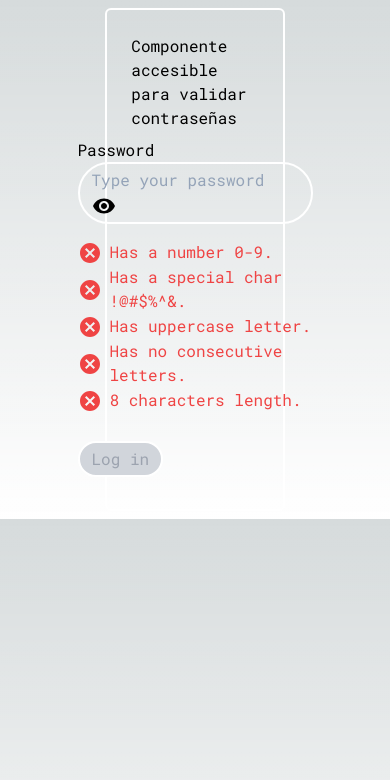
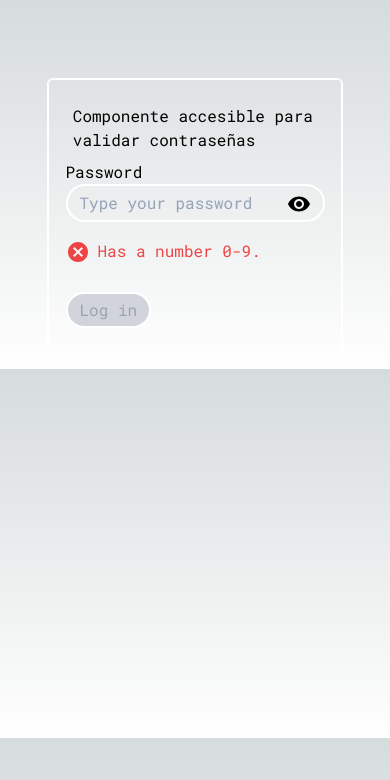
Before and after one commit to micaavigliano/password-a11y, a Next.js app: page / in a window 390 px wide. Shown: the top 780 px of the page. Built offline with nearby package versions, Linux system fonts and the light colour scheme.

Commit message:
improve code

```diff
--- a/app/globals.css
+++ b/app/globals.css
@@ -33,5 +33,12 @@ body {
     rgb(var(--background-start-rgb));
   width: 50%;
   margin: auto;
-  padding: 2%
+  padding: 2%;
 }
+
+@media only screen and (max-width: 676px) {
+  body {
+    width: 80%;
+    padding-top: 20%
+  }
+}
--- a/app/page.tsx
+++ b/app/page.tsx
@@ -2,7 +2,7 @@ import PasswordComponent from "@/components/Password";
 
 export default function Home() {
   return (
-    <main className="rounded-md border-solid border-2 border-white p-6">
+    <main>
       <PasswordComponent />
     </main>
   );
--- a/components/Password.tsx
+++ b/components/Password.tsx
@@ -15,11 +15,11 @@ const PasswordComponent = () => {
   };
 
   return (
-    <section className="m-auto flex flex-col items-center">
+    <section className="m-auto flex flex-col items-center rounded-md border-solid border-2 border-white p-6 box-border">
       <h1>Componente accesible para validar contraseñas</h1>
       <form onSubmit={handleSubmit} id="form-id" className="py-2">
         <label htmlFor="password-input-id">Password</label>
-        <div className="rounded-full border-solid border-2 border-white px-3 py-1">
+        <div className="rounded-full border-solid border-2 border-white px-3 py-1 flex flex-row justify-between">
           <input
             type={seePassword ? "text" : "password"}
             onChange={(e) => setPassword(e.target.value)}
@@ -46,7 +46,7 @@ const PasswordComponent = () => {
         <PasswordRequirements
           id="password-requirement"
           idInput="password-input-id"
-          requirement={requirementsArray}
+          requirement={testRequirement}
           password={password!}
           setAllChecked={setAllChecked}
         />
--- a/components/PasswordRequirement.tsx
+++ b/components/PasswordRequirement.tsx
@@ -1,10 +1,11 @@
 import React, {
   useEffect,
-  useState,
   useCallback,
   Dispatch,
   SetStateAction,
+  useState,
 } from "react";
+import clsx from "clsx";
 import { Cancel, CheckCircle } from "@mui/icons-material";
 
 interface RequirementsProps {
@@ -20,6 +21,7 @@ interface Requirement {
   text: string;
   matchRegex: RegExp;
   error?: string;
+  initialState: boolean;
 }
 
 const PasswordRequirements: React.FC<RequirementsProps> = ({
@@ -29,7 +31,11 @@ const PasswordRequirements: React.FC<RequirementsProps> = ({
   idInput,
 }) => {
   const isArray = Array.isArray(requirement);
-  const uniqueReq = !isArray && password.match(requirement.matchRegex);
+  const [requirementState, setRequirementState] = useState(false);
+
+  const updateState = useCallback(() => {
+    setRequirementState(true);
+  }, []);
 
   const checkIfAllAreChecked = useCallback(
     (requirement: Requirement[] | Requirement) => {
@@ -37,20 +43,16 @@ const PasswordRequirements: React.FC<RequirementsProps> = ({
         requirement.forEach((req: Requirement) => {
           const matchResult = password?.match(req.matchRegex);
           setAllChecked(true);
+          updateState();
 
           if (!matchResult) {
             setAllChecked(false);
+            updateState();
           }
         });
       }
-
-      if (uniqueReq) {
-        setAllChecked(true);
-      } else {
-        setAllChecked(false);
-      }
     },
-    [password, setAllChecked, uniqueReq]
+    [password, setAllChecked, updateState]
   );
 
   useEffect(() => {
@@ -59,11 +61,12 @@ const PasswordRequirements: React.FC<RequirementsProps> = ({
 
   return (
     <div data-testid="requirement-id" className="my-4">
-      {isArray ? (
+      {isArray &&
         requirement.map((req: Requirement) => (
           <div
             key={req.id}
             role="status"
+            aria-live="assertive"
             data-testid="text-container"
             className="flex flex-row gap-2 items-center"
           >
@@ -98,33 +101,7 @@ const PasswordRequirements: React.FC<RequirementsProps> = ({
               </div>
             )}
           </div>
-        ))
-      ) : (
-        <div data-testid="text-container">
-          <div role="status" className="flex flex-row gap-2 items-center">
-            <div
-              data-testid="icon-container"
-              className={uniqueReq ? `text-green-500` : `text-red-500`}
-            >
-              {uniqueReq ? <CheckCircle /> : <Cancel />}
-            </div>
-            <>
-              {!uniqueReq && (
-                <div
-                  aria-live="assertive"
-                  data-testid="hidden-msg"
-                  className="overflow-hidden hidden"
-                >
-                  {requirement.error}
-                </div>
-              )}
-            </>
-            <p className={uniqueReq ? `text-green-500` : `text-red-500`}>
-              {requirement.text}
-            </p>
-          </div>
-        </div>
-      )}
+        ))}
     </div>
   );
 };
--- a/helpers/requirements.ts
+++ b/helpers/requirements.ts
@@ -5,6 +5,7 @@ export const requirementsArray = [
   {
     id: 1,
     text: "Has a number 0-9.",
+    initialState: false,
     matchRegex: /[0-9]/,
     error:
       "Your password is not ready yet! You need to use at least one number from 0 to 9",
@@ -12,6 +13,7 @@ export const requirementsArray = [
   {
     id: 2,
     text: "Has a special char !@#$%^&.",
+    initialState: false,
     matchRegex: /^(?=.*[!@#$%^&])[a-zA-Z\d!@#$%^&]*$/,
     error:
       "Your password is not ready yet! You have to use at least one special character !@#$%^&",
@@ -19,6 +21,7 @@ export const requirementsArray = [
   {
     id: 3,
     text: "Has uppercase letter.",
+    initialState: false,
     matchRegex: /[A-Z]/,
     error:
       "Your password is not ready yet! You need at least one uppercase letter",
@@ -26,6 +29,7 @@ export const requirementsArray = [
   {
     id: 4,
     text: "Has no consecutive letters.",
+    initialState: false,
     matchRegex: /^(?!.*(\S)\1)[\S\s]*\S[\S\s]*$/,
     error:
       "Your password is not ready yet! The letters can not be consecutive!",
@@ -33,7 +37,10 @@ export const requirementsArray = [
   {
     id: 5,
     text: "8 characters length.",
+    initialState: false,
     matchRegex: /(?=.{8,})/,
+    error:
+      "Your password is not ready yet! It does not have 8 characters length.",
   },
 ];
 
@@ -41,6 +48,7 @@ export const requirementsShorterArray = [
   {
     id: 1,
     text: "Has a number 0-9.",
+    initialState: false,
     matchRegex: /[0-9]/,
     error:
       "Your password is not ready yet! You need to use at least one number from 0 to 9",
@@ -48,6 +56,7 @@ export const requirementsShorterArray = [
   {
     id: 2,
     text: "Has a special char !@#$%^&.",
+    initialState: false,
     matchRegex: /^(?=.*[!@#$%^&])[a-zA-Z\d!@#$%^&]*$/,
     error:
       "Your password is not ready yet! You have to use at least one special character !@#$%^&",
@@ -55,6 +64,7 @@ export const requirementsShorterArray = [
   {
     id: 3,
     text: "Has uppercase letter.",
+    initialState: false,
     matchRegex: /[A-Z]/,
     error:
       "Your password is not ready yet! You need at least one uppercase letter",
@@ -62,15 +72,19 @@ export const requirementsShorterArray = [
   {
     id: 4,
     text: "8 characters length.",
+    initialState: false,
     matchRegex: /(?=.{8,})/,
   },
 ];
 
 //example if there's an unique requirement
-export const testRequirement = {
-  id: 1,
-  text: "Has a number 0-9.",
-  matchRegex: /[0-9]/,
-  error:
-    "Your password is not ready yet! You need to use at least one number from 0 to 9",
-};
+export const testRequirement = [
+  {
+    id: 1,
+    text: "Has a number 0-9.",
+    initialState: false,
+    matchRegex: /[0-9]/,
+    error:
+      "Your password is not ready yet! You need to use at least one number from 0 to 9",
+  },
+];
```
